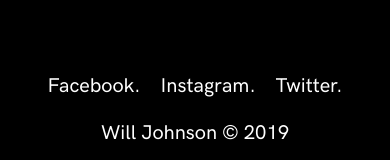
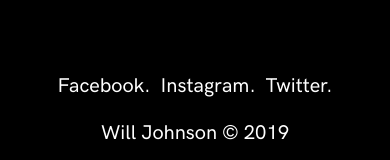
Before and after one commit to ZAPdDesigns/portfolio, a Vue app: page /about in a window 390 px wide. Shown: the part 977-1137 px from the top of the page. Built offline with nearby package versions, Linux system fonts and the light colour scheme.

Commit message:
fixed some mobile stuff

```diff
--- a/src/css/about.css
+++ b/src/css/about.css
@@ -21,7 +21,7 @@
     margin: 0 0 20px;
 }
 
-@media only screen and (min-width: 680px) {
+@media only screen and (min-width: 720px) {
     .about {
         display: flex;
     }
--- a/src/css/footer.css
+++ b/src/css/footer.css
@@ -15,14 +15,14 @@
 }
 
 .socials > a {
-    margin: 0 20px 0 0;
+    margin: 0 10px 0 0;
 }
 
 .socials > a:last-child {
     margin: 0;
 }
 
-@media only screen and (min-width: 540px) {
+@media only screen and (min-width: 720px) {
     .footer {
         display: flex;
         align-items: center;
@@ -34,3 +34,9 @@
         margin: 0;
     }
 }
+
+@media only screen and (min-width: 960px) {
+    .socials > a {
+        margin: 0 20px 0 0;
+    }
+}
```
